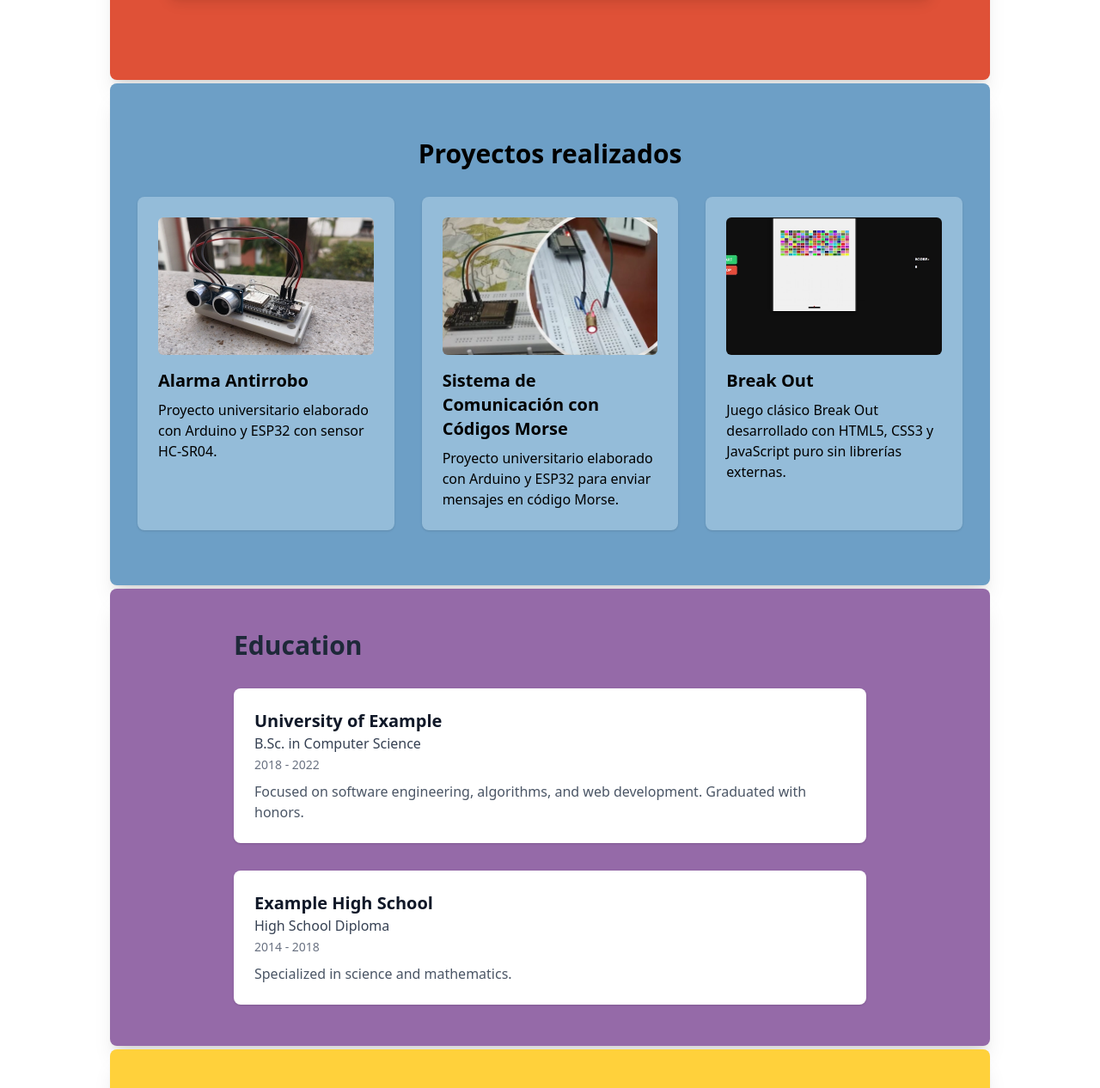
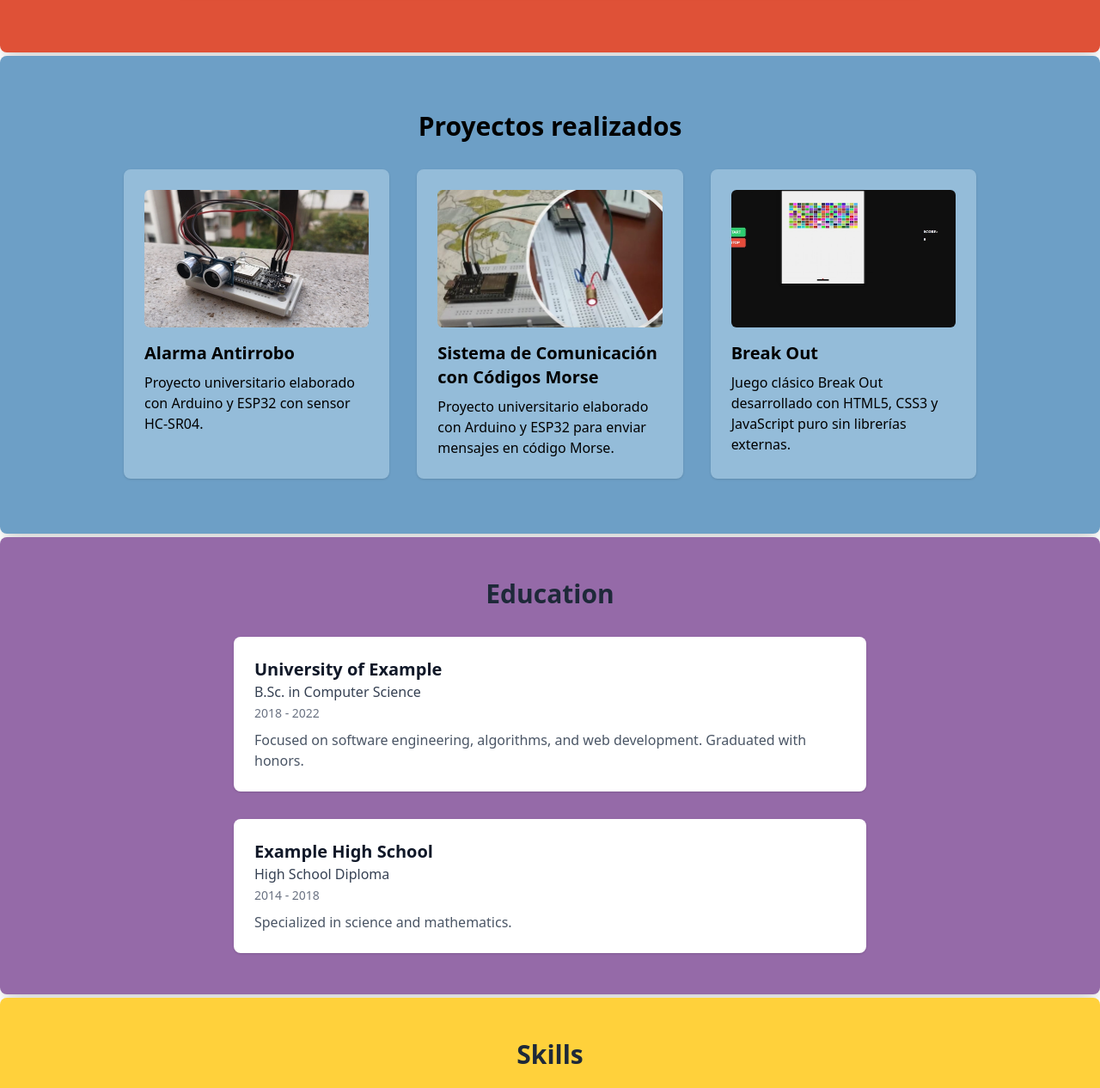
Before and after one commit to alejandro-diaz-osorio/portfolio, an Astro site: page / in a window 1280 px wide. Shown: the part 563-1829 px from the top of the page at 86% size. Built offline with nearby package versions, Linux system fonts and the light colour scheme; Astro itself is replaced by a stand-in of ours.

Commit message:
fix: streamline section markup and enhance text alignment in About, Education, Presentation, Projects, and Skills components

```diff
--- a/src/components/About.astro
+++ b/src/components/About.astro
@@ -1,6 +1,4 @@
-<section
-  class="py-8 bg-soft-green px-4 rounded-lg shadow-xl  mx-auto mt-1"
->
+<section class="py-8 bg-soft-green px-4 rounded-lg shadow-xl mx-auto mt-1">
   <div
     class="max-w-11/12 mx-auto my-8 p-8 bg-lime-green rounded-2xl shadow-lg text-center"
   >
--- a/src/components/Education.astro
+++ b/src/components/Education.astro
@@ -16,11 +16,9 @@ const education = [
 ];
 ---
 
-<section
-  class="py-12 bg-misty-purple px-4 rounded-lg shadow-xl max-w-5xl mx-auto mt-1"
->
+<section class="py-12 bg-misty-purple px-4 rounded-lg shadow-xl mx-auto mt-1">
   <div class="max-w-3xl mx-auto px-4">
-    <h2 class="text-3xl font-bold mb-8 text-gray-800">Education</h2>
+    <h2 class="text-3xl font-bold mb-8 text-gray-800 text-center">Education</h2>
     <ul class="space-y-8">
       {
         education.map((edu) => (
--- a/src/components/Presentation.astro
+++ b/src/components/Presentation.astro
@@ -1,5 +1,5 @@
 <section
-  class="py-16 bg-rosy-red px-4 rounded-lg shadow-xl max-w-5xl mx-auto mt-1 text-center"
+  class="py-12 bg-rosy-red px-4 rounded-lg shadow-xl mx-auto mt-1 text-center"
 >
   <div
     class="max-w-4xl mx-auto my-8 p-8 bg-salmon-red rounded-2xl shadow-lg text-center"
--- a/src/components/Projects.astro
+++ b/src/components/Projects.astro
@@ -29,9 +29,7 @@ const projects = [
 ];
 ---
 
-<section
-  class="py-16 bg-mist-blue px-4 rounded-lg shadow-xl max-w-5xl mx-auto mt-1"
->
+<section class="py-16 bg-mist-blue px-4 rounded-lg shadow-xl mx-auto mt-1">
   <div class="max-w-5xl mx-auto px-4">
     <h2 class="text-3xl font-bold mb-8 text-center">Proyectos realizados</h2>
     <div class="grid gap-8 md:grid-cols-2 lg:grid-cols-3">
--- a/src/components/Skills.astro
+++ b/src/components/Skills.astro
@@ -25,10 +25,10 @@ const skills = [
 ---
 
 <section
-  class="py-12 bg-golden-yellow px-4 rounded-lg shadow-xl max-w-5xl mx-auto mt-1"
+  class="py-12 bg-golden-yellow px-4 rounded-lg shadow-xl mx-auto mt-1"
 >
   <div class="max-w-4xl mx-auto px-4">
-    <h2 class="text-3xl font-bold mb-6 text-gray-800">Skills</h2>
+    <h2 class="text-3xl font-bold mb-6 text-gray-800 text-center">Skills</h2>
     <div
       class="bg-honey-yellow grid grid-cols-1 sm:grid-cols-2 md:grid-cols-3 gap-6 py-5 px-5 rounded-lg shadow-lg"
     >
```
